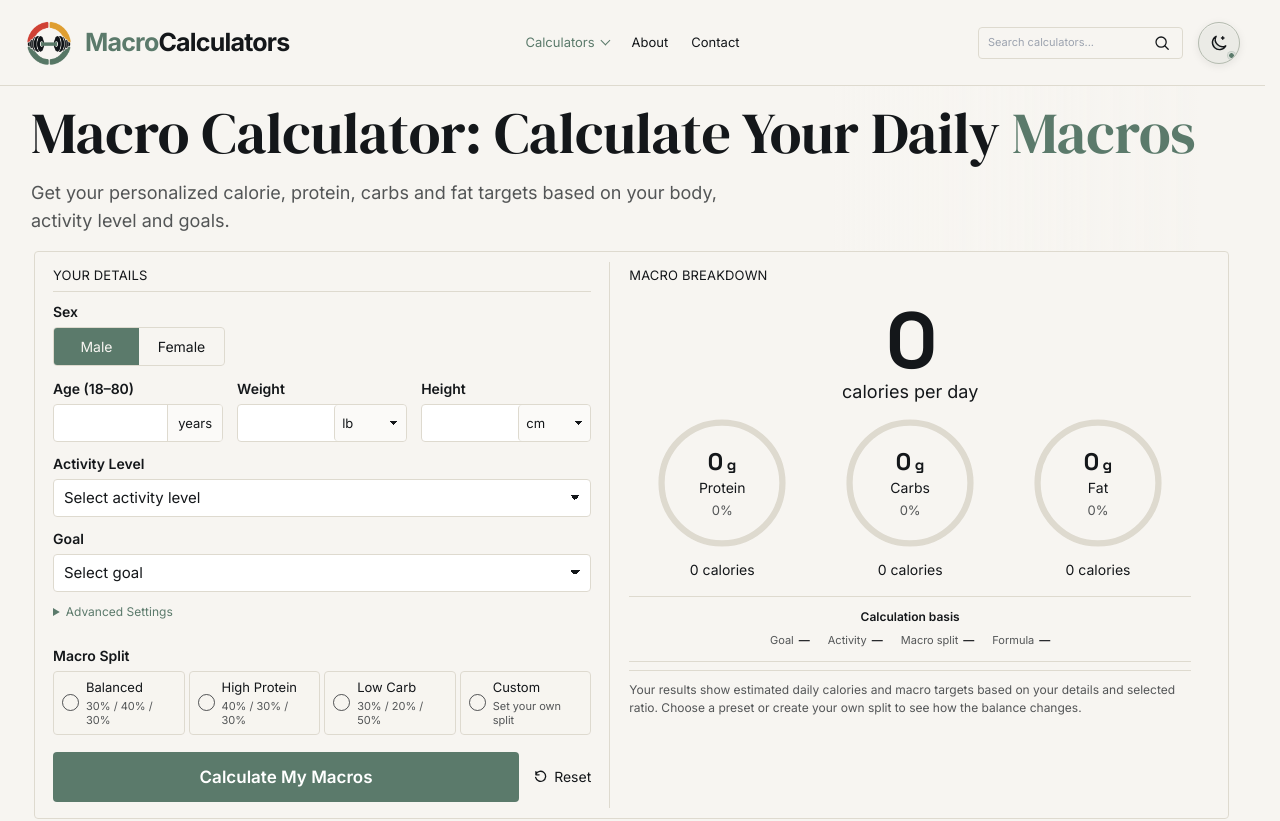
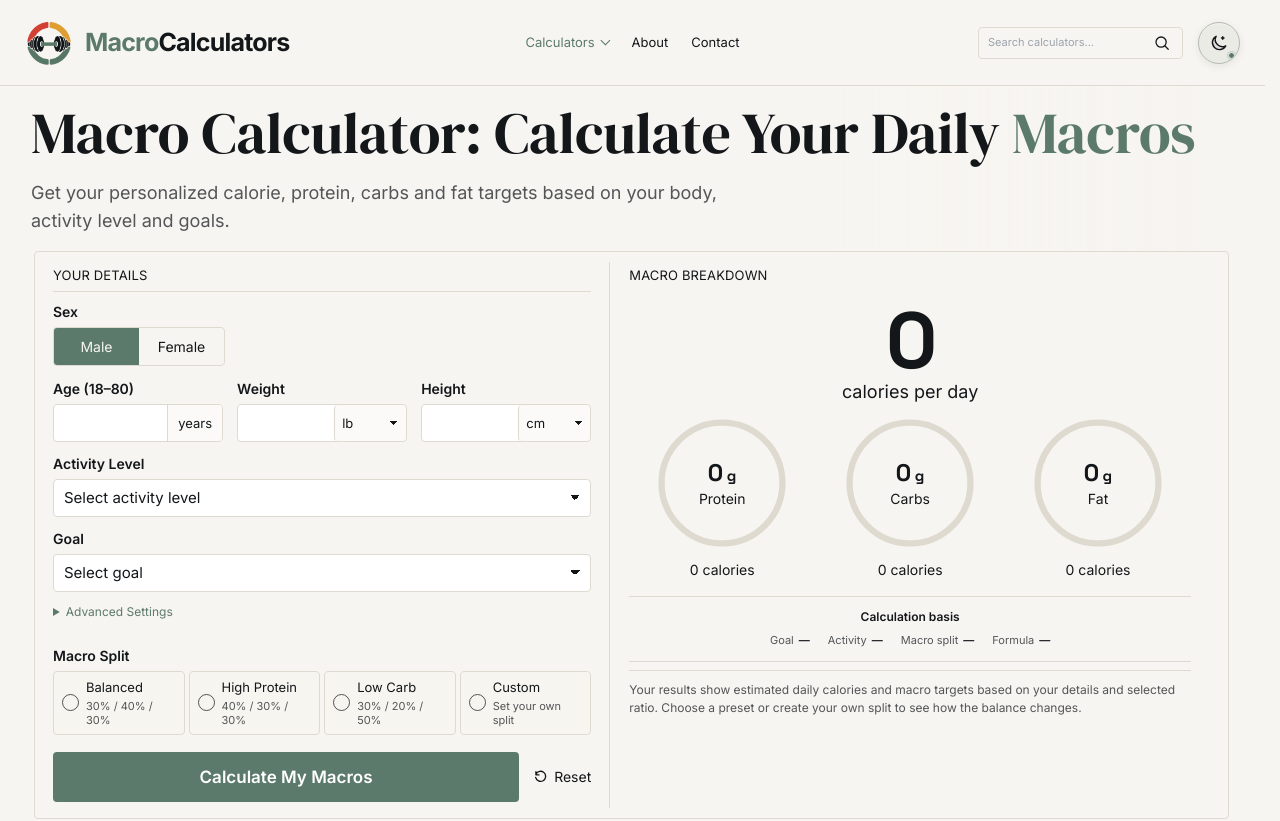
Before and after one commit to hanif77f/MacroCalculatorWebsite, a Next.js app: page / in a window 1280 px wide. Shown: the top 821 px of the page. Built offline with nearby package versions, Linux system fonts and the light colour scheme.

Commit message:
Update cal

```diff
--- a/src/app/globals.css
+++ b/src/app/globals.css
@@ -474,7 +474,7 @@ a:focus-visible,button:focus-visible,input:focus-visible,select:focus-visible {
 .ring-progress,.mdx-ring-progress { transition:stroke-dashoffset 700ms cubic-bezier(.2,.7,.2,1); }
 .ring-inner { position:absolute; inset:0; display:flex; align-items:center; justify-content:center; flex-direction:column; }
 .ring-inner strong { font:700 22px var(--font-space-grotesk),Arial,sans-serif; font-variant-numeric:tabular-nums; }.ring-inner strong small { font-size:15px; }
-.ring-inner span { font-size:13px; }.ring-inner em { margin-top:3px; color:var(--muted); font-style:normal; font-size:12px; }
+.ring-inner span { font-size:13px; }.ring-inner em { display:none; }
 .macro-ring>p { margin:8px 0 0; font-size:13px; }
 .content-section { border-top:1px solid var(--line); padding:34px 8px 36px; }.popular-section { margin-top:30px; border-top:0; padding-top:0; }
 .content-section h2 { margin:0; font:400 25px/1.15 var(--font-dm-serif),Georgia,serif; letter-spacing:-.3px; }
--- a/src/components/CalculatorWidget.tsx
+++ b/src/components/CalculatorWidget.tsx
@@ -4,9 +4,8 @@ import Link from "next/link";
 import { useEffect, useState } from "react";
 import { calculateMacros, MacroInput } from "@/lib/calculators/macro-calculator";
 import { getCalculatorValidationMessage } from "@/lib/calculator-validation";
-import { ACTIVITY_MULTIPLIERS } from "@/lib/constants";
+import { ACTIVITY_MULTIPLIERS, MACRO_SPLITS } from "@/lib/constants";
 
-const ratios: Record<string, [number, number, number]> = { balanced: [30, 40, 30], "high-protein": [40, 30, 30], "low-carb": [30, 20, 50] };
 const formulaLabels: Record<MacroInput["formula"], string> = {
   mifflin: "Mifflin–St Jeor (Recommended)",
   harris: "Revised Harris-Benedict",
@@ -96,25 +95,26 @@ export default function CalculatorWidget() {
     ...(calculated.ratio === "custom" && calculated.form.goal !== "keto" ? { customSplit: customRatio } : {}),
   }) : null;
   const selectedRatio = calculated?.form.goal === "keto" ? "keto" : calculated?.ratio ?? (ratio || "balanced");
-  const [proteinPct, carbPct, fatPct] = selectedRatio === "keto"
-    ? [25, 5, 70]
-    : selectedRatio === "custom"
-      ? customRatio
-      : ratios[selectedRatio];
+  const selectedPresetSplit = selectedRatio === "high-protein"
+    ? MACRO_SPLITS.highProtein
+    : selectedRatio === "low-carb"
+      ? MACRO_SPLITS.lowCarb
+      : selectedRatio === "keto"
+        ? MACRO_SPLITS.keto
+        : MACRO_SPLITS.balanced;
+  const [proteinPct, carbPct, fatPct] = selectedRatio === "custom"
+    ? customRatio
+    : selectedPresetSplit.map((share) => share * 100);
   const kcal = result ? Math.round(result.targetKcal * resultProgress) : 0;
   const macros = [
-    { label: "Protein", value: result ? Math.round(kcal * proteinPct / 400) : 0, color: "#C4443A", percent: result ? proteinPct : 0, energy: 4 },
-    { label: "Carbs", value: result ? Math.round(kcal * carbPct / 400) : 0, color: "#D9A441", percent: result ? carbPct : 0, energy: 4 },
-    { label: "Fat", value: result ? Math.round(kcal * fatPct / 900) : 0, color: "#5B7A6B", percent: result ? fatPct : 0, energy: 9 },
+    { label: "Protein", value: result ? Math.round(result.protein * resultProgress) : 0, color: "#C4443A", percent: result?.actualProteinShare ?? 0, energy: 4 },
+    { label: "Carbs", value: result ? Math.round(result.carbs * resultProgress) : 0, color: "#D9A441", percent: result?.actualCarbShare ?? 0, energy: 4 },
+    { label: "Fat", value: result ? Math.round(result.fat * resultProgress) : 0, color: "#5B7A6B", percent: result?.actualFatShare ?? 0, energy: 9 },
   ];
   const selectedActivity = calculated?.form.activity;
   const selectedGoal = calculated?.form.goal;
   const selectedFormula = result?.formulaUsed;
-  const planMacros = result ? [
-    Math.round(result.targetKcal * proteinPct / 400),
-    Math.round(result.targetKcal * carbPct / 400),
-    Math.round(result.targetKcal * fatPct / 900),
-  ] : [];
+  const planMacros = result ? [result.protein, result.carbs, result.fat] : [];
   const goalMeaning: Record<MacroInput["goal"], string> = {
     lose: "This estimate uses a calorie target below estimated daily energy expenditure.",
     build: "This estimate uses a calorie target above estimated daily energy expenditure.",
```
